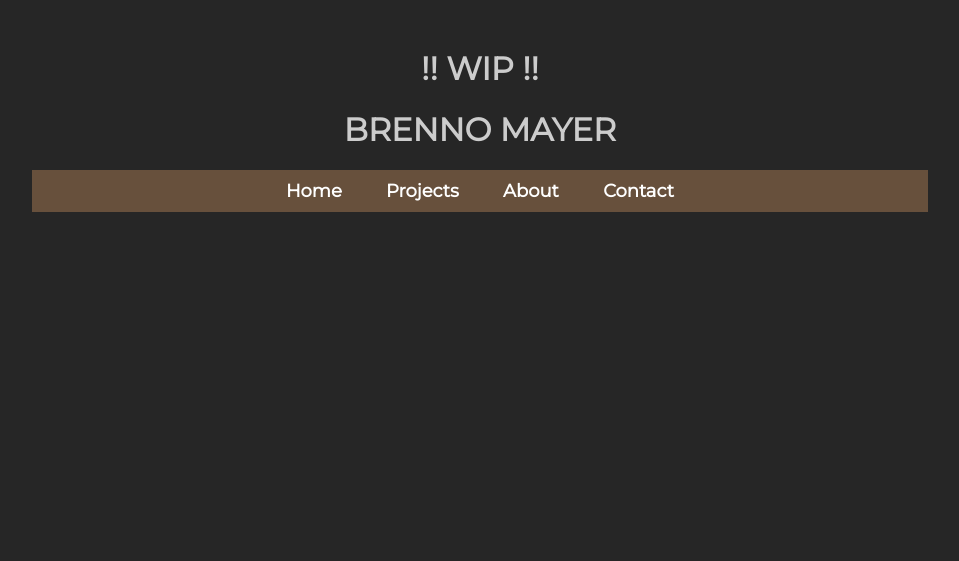
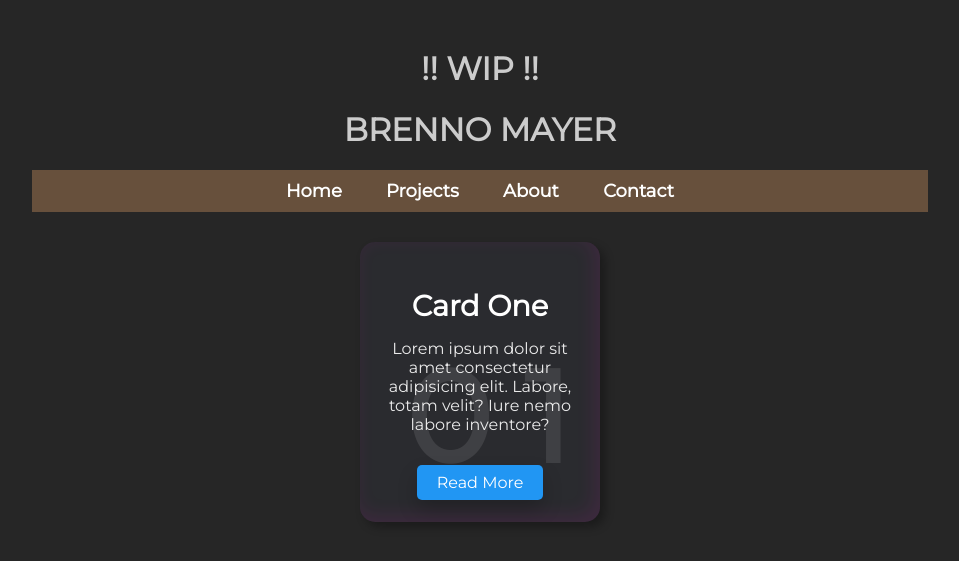
Before and after one commit to mayerbrenno/portfolio, a PHP site: page /Projects.html in a window 1280 px wide. Shown: the top 561 px of the page, without its empty margins (160-1119 px from the left). Run offline with PHP 8.4, Linux system fonts and the light colour scheme.

Commit message:
Adding some auto indentation, improving independence of css and pages

```diff
--- a/Projects.html
+++ b/Projects.html
@@ -9,6 +9,121 @@
   <meta name="viewport" content="width=device-width, initial-scale=1.0">
 </head>
 
+<style>
+
+  #projects-content .container {
+    display: flex;
+    justify-content: center;
+    align-items: center;
+    flex-wrap: wrap;
+    max-width: 1200px;
+  }
+
+  .container .card {
+    position: relative;
+    min-width: 280px;
+    height: 320px;
+    border-radius: 10px;
+    margin: 10px;
+    transition: 0.5s;
+  }
+
+  .container .card:nth-child(1) .box .content a {
+    background: #2196f3;
+  }
+
+  .container .card:nth-child(2) .box .content a {
+    background: #e91e63;
+  }
+
+  .container .card:nth-child(3) .box .content a {
+    background: #23c186;
+  }
+
+  .container .card .box {
+    position: absolute;
+    top: 20px;
+    left: 20px;
+    right: 20px;
+    bottom: 20px;
+    background: #2a2b2f;
+    border-radius: 15px;
+    display: flex;
+    justify-content: center;
+    align-items: center;
+    overflow: hidden;
+    box-shadow: 5px 5px 10px rgba(0, 0, 0, 0.3),
+      inset -5px -5px 20px rgba(255, 33, 214, 0.1);
+      /* 5px 5px 10px rgba(0, 0, 0, 0.3), */
+      /* -5px -5px 20px rgba(255, 33, 214, 0.1); */
+    transition: 0.5s;
+  }
+
+  /* body .container .card .box:hover {
+    transform: translateY(-15px);
+  } */
+
+  /* .container .card .box:before {
+    content: "";
+    position: absolute;
+    top: 0;
+    left: 0;
+    width: 50%;
+    height: 100%;
+    background: rgba(255, 255, 255, 0.03);
+  } */
+
+  .container .card .box .content {
+    padding: 20px;
+    text-align: center;
+  }
+
+  .container .card .box .content h2 {
+    position: absolute;
+    top: -10px;
+    right: 30px;
+    font-size: 8rem;
+    color: rgba(255, 255, 255, 0.1);
+  }
+
+  .container .card .box .content h3 {
+    font-size: 1.8rem;
+    color: #fff;
+    z-index: 1;
+    transition: 0.5s;
+    margin-bottom: 15px;
+  }
+
+  .container .card .box .content p {
+    font-size: 1rem;
+    font-weight: 300;
+    color: rgba(255, 255, 255, 0.9);
+    z-index: 1;
+    transition: 0.5s;
+  }
+
+  .container .card .box .content a {
+    position: relative;
+    display: inline-block;
+    padding: 8px 20px;
+    background: black;
+    border-radius: 5px;
+    text-decoration: none;
+    color: white;
+    margin-top: 15px;
+    margin-bottom: 5px;
+    box-shadow: 0 10px 20px rgba(0, 0, 0, 0.2);
+    transition: 0.5s;
+  }
+
+  .container .card .box .content a:hover {
+    box-shadow: 0 10px 20px rgba(0, 0, 0, 0.6);
+    background: #fff;
+    color: #000;
+  }
+
+</style>
+
 <body>
 
   <h1>!! WIP !!</h1>
@@ -18,7 +133,7 @@
   </header>
 
   <main>
-    <section>
+    <section id="projects-menu">
       <nav id="menu">
         <a href="index.html">Home</a>
         <a href="Projects.html">Projects</a>
@@ -29,7 +144,19 @@
       </nav>
     </section>
 
-    <section>
+    <section id="projects-content">
+      <div class="container">
+        <div class="card">
+          <div class="box">
+            <div class="content">
+              <h2>0 1</h2>
+              <h3>Card One</h3>
+              <p>Lorem ipsum dolor sit amet consectetur adipisicing elit. Labore, totam velit? Iure nemo labore inventore?</p>
+              <a href="#">Read More</a>
+            </div>
+          </div>
+        </div>
+      </div>
 
     </section>
 
--- a/styles.css
+++ b/styles.css
@@ -67,15 +67,15 @@ nav a:hover {
   background-repeat: no-repeat;
 }
 
-h2::first-letter {
+#about h2::first-letter {
   font-size: 150%;
 }
 
-h3::first-letter {
+#about h3::first-letter {
   font-size: 130%;
 }
 
 h1,
-h2 {
+#about h2 {
   text-align: center;
 }
```
Also changed, not shown: index.html (+8 -11 lines).
